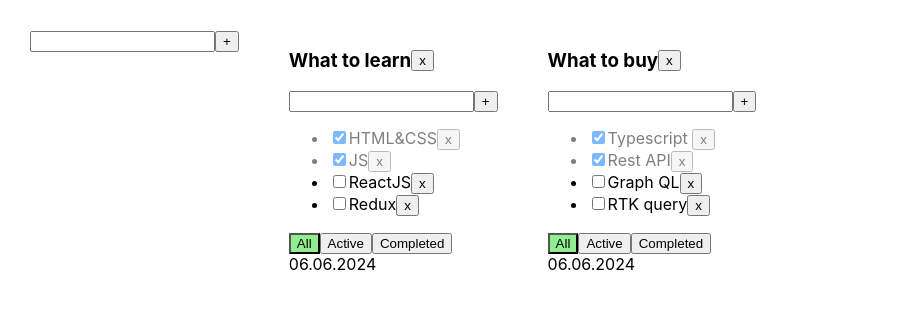
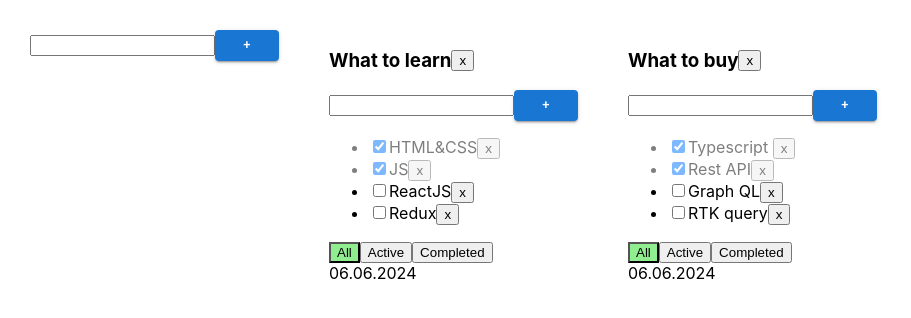
Before and after one commit to nikitastas/todolist, a React (Create React App) app: page / in a window 1280 px wide. Shown: the top 318 px of the page, without its empty margins (0-911 px from the left). Built offline with nearby package versions, Linux system fonts and the light colour scheme.

Commit message:
Added MUI Button on addTaskHandler in AddItemForm.

```diff
--- a/package.json
+++ b/package.json
@@ -3,6 +3,10 @@
   "version": "0.1.0",
   "private": true,
   "dependencies": {
+    "@emotion/react": "^11.13.3",
+    "@emotion/styled": "^11.13.0",
+    "@mui/icons-material": "^6.1.4",
+    "@mui/material": "^6.1.4",
     "@testing-library/jest-dom": "^6.2.0",
     "@testing-library/react": "^14.1.2",
     "@testing-library/user-event": "^14.5.2",
--- a/src/AddItemForm.tsx
+++ b/src/AddItemForm.tsx
@@ -1,5 +1,5 @@
 import React, {ChangeEvent, KeyboardEvent, useState} from 'react'
-import {Button} from './Button';
+import Button from '@mui/material/Button';
 
 type AddItemForm = {
     addItem: (title: string) => void
@@ -32,7 +32,9 @@ export const AddItemFrom = ({addItem}: AddItemForm) => {
                    onChange={changeTaskTitleHandler}
                    onKeyUp={addTaskOnKeyUpHandler}
             />
-            <Button title={'+'} onClick={addTaskHandler}/>
+            <Button variant='contained' size='small' onClick={addTaskHandler}>
+                +
+            </Button>
             {error && <div className={'error-message'}>{error}</div>}
         </div>
     )
```
Also changed, not shown: 1 other file (tests, documents, lock files or other folders).
